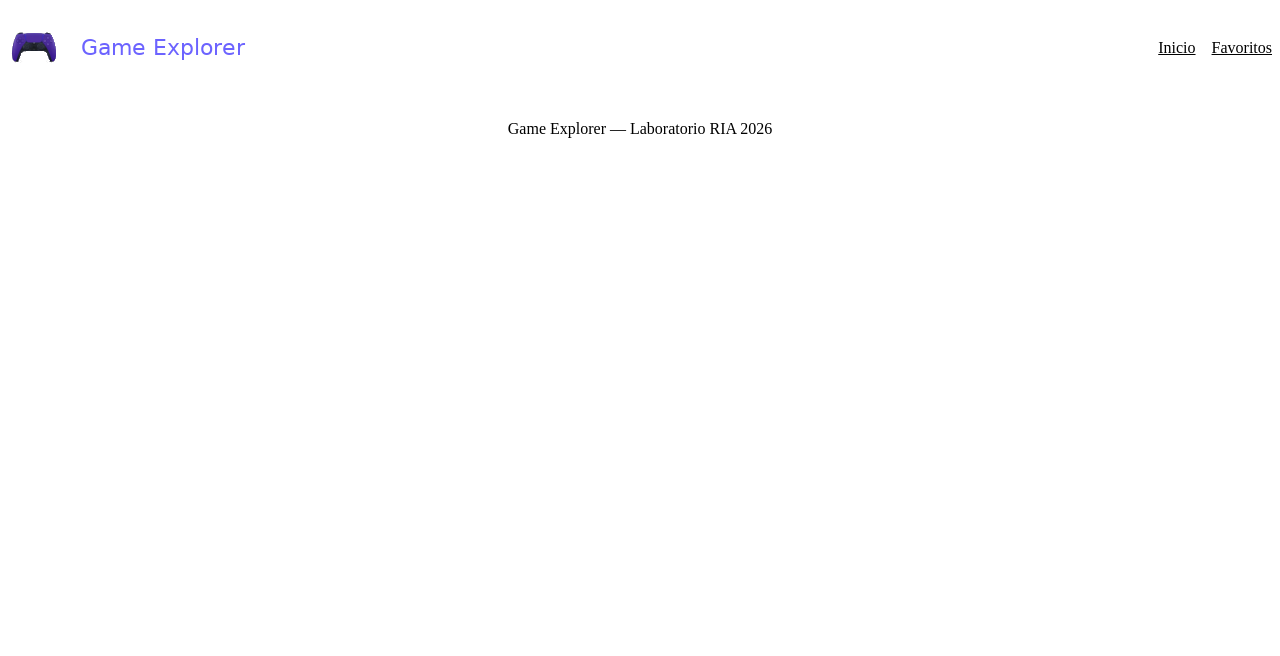
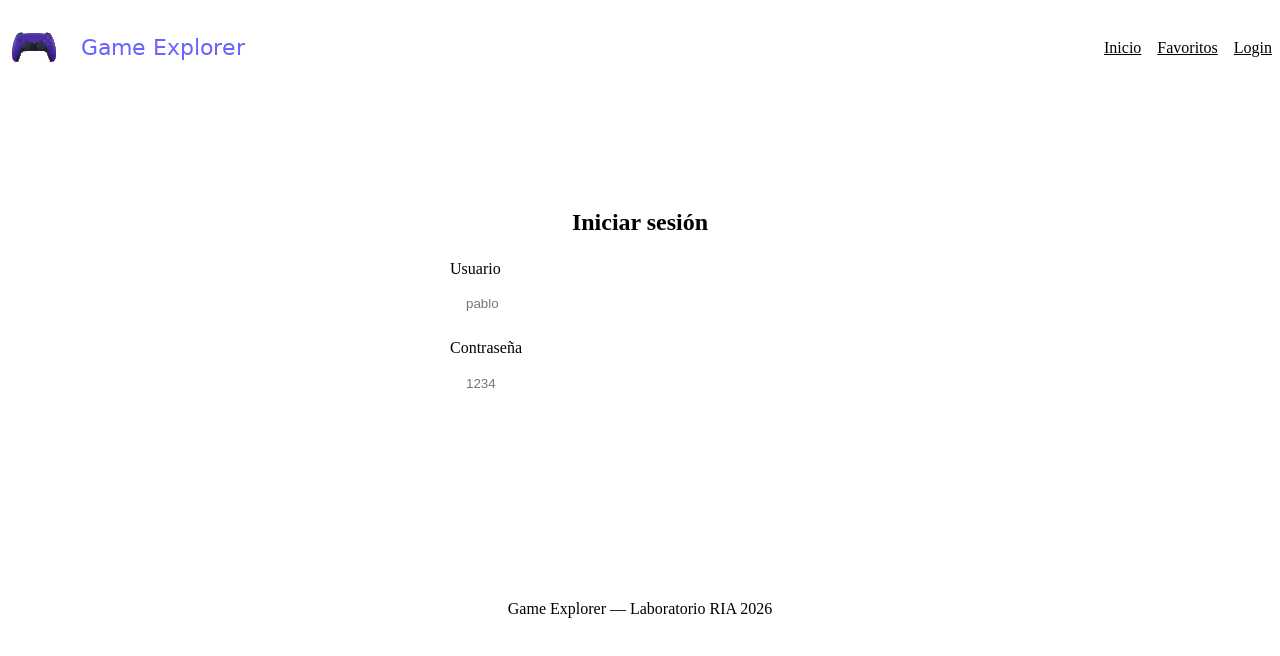
Before and after one commit to VisualZac/Laboratorio-RIA, a Vue app: page /login in a window 1280 px wide. Shown: the top 656 px of the page. Built offline with nearby package versions, Linux system fonts and the light colour scheme; the HTML template or start-up script is replaced by a standard one.

Commit message:
Agrego login con sessionStorage

```diff
--- a/src/components/layout/TheNavbar.vue
+++ b/src/components/layout/TheNavbar.vue
@@ -1,5 +1,8 @@
 <script setup>
 import { RouterLink } from "vue-router";
+import { useAuthStore } from "@/stores/auth";
+
+const auth = useAuthStore();
 </script>
 
 <template>
@@ -8,9 +11,29 @@ import { RouterLink } from "vue-router";
        <img src="/logo.png" alt="Game Explorer" />
 
       <nav class="navbar__menu">
-        <RouterLink to="/" class="navbar__link">Inicio</RouterLink>
-        <RouterLink to="/favoritos" class="navbar__link">Favoritos</RouterLink>
-      </nav>
+  <RouterLink to="/" class="navbar__link">Inicio</RouterLink>
+  <RouterLink to="/favoritos" class="navbar__link">Favoritos</RouterLink>
+
+  <span v-if="auth.usuario" class="navbar__link">
+    Hola {{ auth.usuario.nombre }}
+  </span>
+
+  <button
+  v-if="auth.usuario"
+  @click="auth.logout"
+  class="navbar__link navbar__button"
+>
+  Salir
+</button>
+
+  <RouterLink
+    v-else
+    to="/login"
+    class="navbar__link"
+  >
+    Login
+  </RouterLink>
+</nav>
     </div>
   </header>
 </template>
@@ -45,6 +68,14 @@ import { RouterLink } from "vue-router";
   transition: color 200ms ease;
 }
 
+.navbar__button {
+  background: none;
+  border: none;
+  font: inherit;
+  cursor: pointer;
+  padding: 0;
+}
+
 .navbar__link:hover {
   color: var(--color-acento);
 }
--- a/src/router/index.js
+++ b/src/router/index.js
@@ -20,6 +20,11 @@ const router = createRouter({
       // Usando @ para ir directo a src/views/FavoritesView.vue
       component: () => import("@/views/FavoritesView.vue"),
     },
+    {
+      path: "/login",
+      name: "login",
+      component: () => import("../views/LoginView.vue"),
+    }
   ],
 });
 
--- /dev/null
+++ b/src/stores/auth.js
@@ -0,0 +1,34 @@
+import { defineStore } from "pinia";
+import { ref } from "vue";
+
+const SESSION_KEY = "gameexplorer_usuario";
+
+function cargarUsuario() {
+  const guardado = sessionStorage.getItem(SESSION_KEY);
+  return guardado ? JSON.parse(guardado) : null;
+}
+
+export const useAuthStore = defineStore("auth", () => {
+  const usuario = ref(cargarUsuario());
+
+  function login(nombre, password) {
+    if (nombre === "pablo" && password === "1234") {
+      usuario.value = {
+        nombre: "pablo",
+        rol: "usuario",
+      };
+
+      sessionStorage.setItem(SESSION_KEY, JSON.stringify(usuario.value));
+      return true;
+    }
+
+    return false;
+  }
+
+  function logout() {
+    usuario.value = null;
+    sessionStorage.removeItem(SESSION_KEY);
+  }
+
+  return { usuario, login, logout };
+});
--- /dev/null
+++ b/src/views/LoginView.vue
@@ -0,0 +1,121 @@
+<script setup>
+import { ref } from "vue";
+import { useRouter } from "vue-router";
+import { useAuthStore } from "../stores/auth";
+
+const auth = useAuthStore();
+const router = useRouter();
+
+const nombre = ref("");
+const password = ref("");
+const error = ref("");
+
+function ingresar() {
+  console.log("Intentando login", nombre.value, password.value);
+
+  const ok = auth.login(nombre.value, password.value);
+
+  console.log("Resultado login", ok);
+  console.log(
+    "Session storage:",
+    sessionStorage.getItem("gameexplorer_usuario")
+  );
+
+  if (ok) {
+    router.push("/");
+  } else {
+    error.value = "Usuario o contraseña incorrectos";
+  }
+}
+</script>
+
+<template>
+  <main class="login contenedor">
+    <section class="login__card">
+      <h1 class="login__titulo">Iniciar sesión</h1>
+
+      <label class="login__label">
+        Usuario
+        <input
+          v-model="nombre"
+          class="login__input"
+          placeholder="pablo"
+        />
+      </label>
+
+      <label class="login__label">
+        Contraseña
+        <input
+          v-model="password"
+          class="login__input"
+          type="password"
+          placeholder="1234"
+        />
+      </label>
+
+      <button class="login__button" @click="ingresar">
+        Entrar
+      </button>
+
+      <p v-if="error" class="login__error">{{ error }}</p>
+    </section>
+  </main>
+</template>
+
+<style scoped>
+.login {
+  min-height: 60vh;
+  display: flex;
+  justify-content: center;
+  align-items: center;
+}
+
+.login__card {
+  width: 100%;
+  max-width: 380px;
+  padding: 2rem;
+  background-color: var(--color-superficie);
+  border: 1px solid var(--color-borde);
+  border-radius: 1rem;
+}
+
+.login__titulo {
+  margin-bottom: 1.5rem;
+  color: var(--color-texto);
+  text-align: center;
+}
+
+.login__label {
+  display: flex;
+  flex-direction: column;
+  gap: 0.4rem;
+  margin-bottom: 1rem;
+  color: var(--color-texto);
+}
+
+.login__input {
+  padding: 0.75rem 1rem;
+  border: 1px solid var(--color-borde);
+  border-radius: 0.5rem;
+  background-color: transparent;
+  color: var(--color-texto);
+}
+
+.login__button {
+  width: 100%;
+  padding: 0.8rem 1rem;
+  margin-top: 0.5rem;
+  border: none;
+  border-radius: 0.5rem;
+  background-color: var(--color-acento);
+  color: white;
+  font-weight: 700;
+  cursor: pointer;
+}
+
+.login__error {
+  margin-top: 1rem;
+  color: #ff6b6b;
+  text-align: center;
+}
+</style>
```
Also changed, not shown: 1 other file (tests, documents, lock files or other folders).
